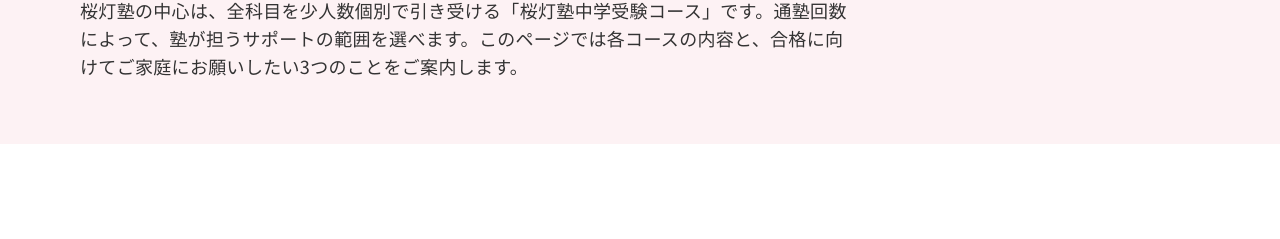
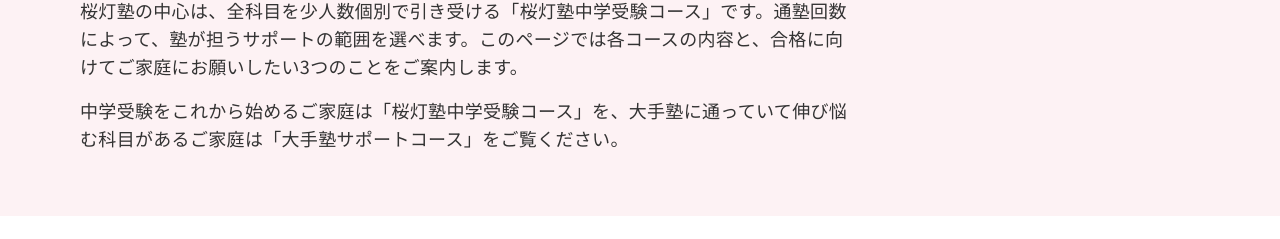
Before and after one commit to infooubijuku/oubijuku-chugaku, a plain HTML site: page course.html in a window 1280 px wide. Shown: the part 189-428 px from the top of the page. Drawn offline with nearby package versions, Linux system fonts and the light colour scheme.

Commit message:
コース案内に状況で選べる案内文を追加（トップ・コースページ）

```diff
--- a/course.html
+++ b/course.html
@@ -158,6 +158,7 @@
         <div class="max-w-6xl mx-auto px-4 py-12 md:py-16">
             <h1 class="text-3xl md:text-4xl font-black mb-4">コース案内</h1>
             <p class="text-base md:text-lg leading-relaxed max-w-3xl">桜灯塾の中心は、全科目を少人数個別で引き受ける「桜灯塾中学受験コース」です。通塾回数によって、塾が担うサポートの範囲を選べます。このページでは各コースの内容と、合格に向けてご家庭にお願いしたい3つのことをご案内します。</p>
+                <p class="text-base md:text-lg leading-relaxed max-w-3xl mt-4">中学受験をこれから始めるご家庭は「桜灯塾中学受験コース」を、大手塾に通っていて伸び悩む科目があるご家庭は「大手塾サポートコース」をご覧ください。</p>
         </div>
     </section>
 
```
Also changed, not shown: index.html (+1 -0 lines).
